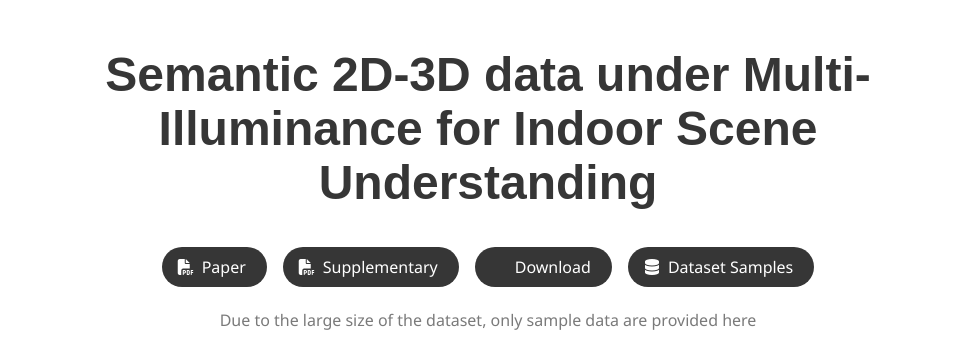
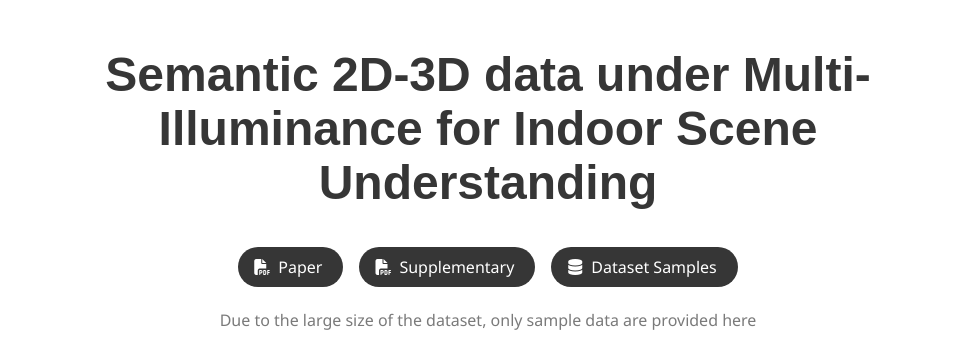
Before and after one commit to Jasper-kk/mi3d, a plain HTML site: page index.html in a window 1280 px wide. Shown: the top 358 px of the page, without its empty margins (152-1121 px from the left). Drawn offline with nearby package versions, Linux system fonts and the light colour scheme; a script that the page names is missing; some icons are missing; a web font is replaced by a local one.

Commit message:
Update index.html

```diff
--- a/index.html
+++ b/index.html
@@ -108,16 +108,6 @@
               </a>
             </span>
 
-            <!-- ArXiv Abstract -->
-            <span class="link-block m-2">
-              <a href="https://arxiv.org/abs/<ARXIV PAPER ID>" target="_blank"
-                class="external-link button is-normal is-rounded is-dark">
-                <span class="icon">
-                  <i class="ai ai-arxiv"></i>
-                </span>
-                <span>Download</span>
-              </a>
-            </span>
 
             <!-- Dataset Samples -->
             <span class="link-block m-2">
```
